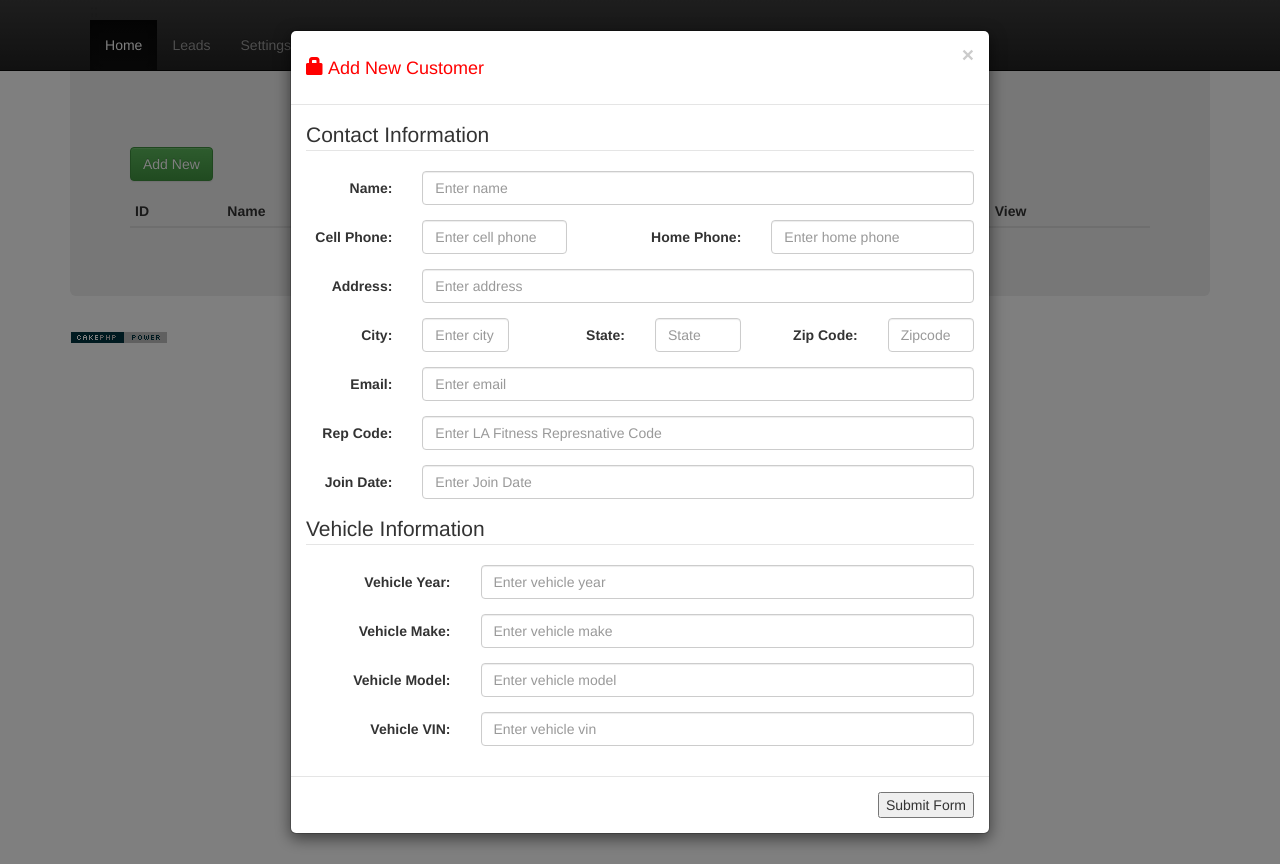
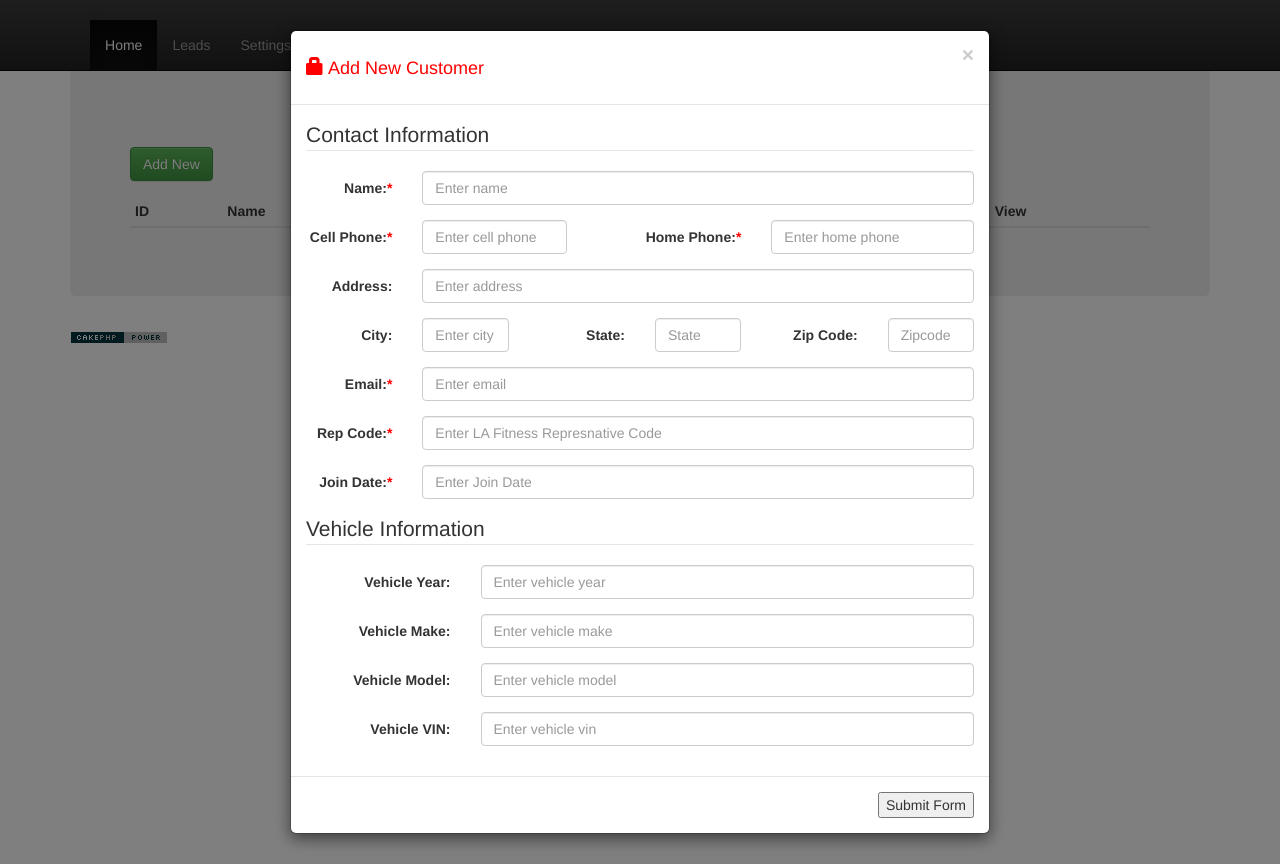
Before and after one commit to mazpe/lafbh, a CakePHP app: the page made by app/View/Leads/index.ctp in a window 1280 px wide, after a click on "Add New". Run offline with PHP 8.4 and a stand-in for CakePHP, Linux system fonts and the light colour scheme; the template is opened without the code that fills it, so the values that code supplies are empty; some libraries are stand-ins or nearby versions.

Commit message:
added required fields notification via Bootstrap on the new leads modal

```diff
--- a/app/View/Leads/index.ctp
+++ b/app/View/Leads/index.ctp
@@ -2,6 +2,10 @@
 #myModal .modal-dialog
 {
     width: 700px; /* your width */
+}
+.form-group.required .control-label:after {
+  content:"*";
+  color:red;
 }
 </style>
 
@@ -51,16 +55,16 @@
             ?>
             <fieldset class="scheduler-border">
               <legend class="scheduler-border">Contact Information</legend>
-              <div class="form-group">
+              <div class="form-group required">
                 <label class="control-label col-sm-2" for="name">Name:</label>
                 <div class="col-sm-10">
-                  <input type="text" class="form-control" id="name" placeholder="Enter name" name="data[Lead][name]">
+                  <input type="text" class="form-control" id="name" required="required" placeholder="Enter name" name="data[Lead][name]">
                 </div>
               </div>
-              <div class="form-group">
+              <div class="form-group required">
                 <label class="control-label col-sm-2" for="cell_phone">Cell Phone:</label>
                 <div class="col-sm-3">
-                  <input type="cell_phone" class="form-control" id="cell_phone" placeholder="Enter cell phone" name="data[Lead][cell_phone]">
+                  <input type="cell_phone" class="form-control" id="cell_phone" required="required" placeholder="Enter cell phone" name="data[Lead][cell_phone]">
                 </div>
                 <label class="control-label col-sm-3" for="home_phone">Home Phone:</label>
                 <div class="col-sm-4">
@@ -88,22 +92,22 @@
                   <input type="text" class="form-control" id="zipcode" placeholder="Zipcode" name="data[Lead][zipcode]">
                 </div>
               </div>
-              <div class="form-group">
+              <div class="form-group required">
                 <label class="control-label col-sm-2" for="email">Email:</label>
                 <div class="col-sm-10">
-                  <input type="text" class="form-control" id="email" placeholder="Enter email" name="data[Lead][email]">
+                  <input type="text" class="form-control" id="email" required="required" placeholder="Enter email" name="data[Lead][email]">
                 </div>
               </div>
-              <div class="form-group">
+              <div class="form-group required">
                 <label class="control-label col-sm-2" for="laf_rep_code">Rep Code:</label>
                 <div class="col-sm-10">
-                  <input type="text" class="form-control" id="laf_rep_code" placeholder="Enter LA Fitness Represnative Code" name="data[Lead][laf_rep_code]">
+                  <input type="text" class="form-control" id="laf_rep_code" required="required" placeholder="Enter LA Fitness Represnative Code" name="data[Lead][laf_rep_code]">
                 </div>
               </div>
-              <div class="form-group">
+              <div class="form-group required">
                 <label class="control-label col-sm-2" for="join_date">Join Date:</label>
                 <div class="col-sm-10">
-                  <input type="text" class="datepicker form-control" data-date-format="mm/dd/yyyy" placeholder="Enter Join Date" name="data[Lead][join_date]">
+                  <input type="text" class="datepicker form-control" required="required" data-date-format="mm/dd/yyyy" placeholder="Enter Join Date" name="data[Lead][join_date]">
                 </div>
               </div>
             </fieldset>
@@ -175,5 +179,6 @@ $(document).ready( function () {
         }
     });
 
+
 } );
 </script>
```
Also changed, not shown: 3 other files.
